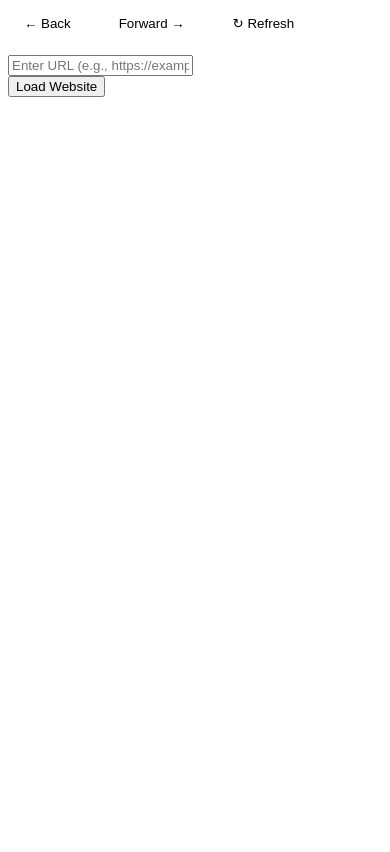
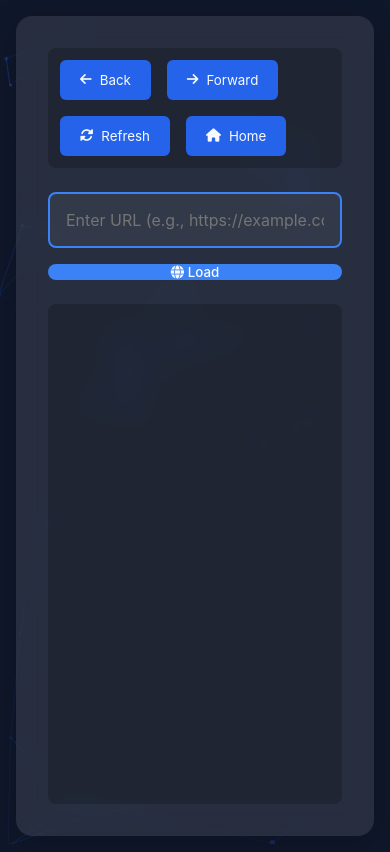
Before and after one commit to Web-Games-Online/Web-Games-Online.github.io, a plain HTML site: page Proxy Test/index.html in a window 390 px wide. Drawn offline with nearby package versions, Linux system fonts and the light colour scheme.

Commit message:
Update index.html

```diff
--- a/Proxy Test/index.html
+++ b/Proxy Test/index.html
@@ -3,30 +3,182 @@
 <head>
     <meta charset="UTF-8">
     <meta name="viewport" content="width=device-width, initial-scale=1.0">
-    <title>Dynamic Web Proxy</title>
+    <title>Advanced Web Proxy</title>
+    <link rel="stylesheet" href="https://cdnjs.cloudflare.com/ajax/libs/font-awesome/6.0.0/css/all.min.css">
     <style>
-        /* Previous styles remain the same */
+        :root {
+            --primary: #2563eb;
+            --secondary: #1e40af;
+            --accent: #3b82f6;
+            --background: #0f172a;
+            --text: #f8fafc;
+            --success: #22c55e;
+            --error: #ef4444;
+        }
 
-        .navigation-bar {
+        * {
+            margin: 0;
+            padding: 0;
+            box-sizing: border-box;
+            font-family: 'Inter', system-ui, sans-serif;
+        }
+
+        body {
+            background: var(--background);
+            color: var(--text);
+            min-height: 100vh;
+        }
+
+        #particles-js {
+            position: fixed;
+            width: 100%;
+            height: 100%;
+            z-index: 1;
+        }
+
+        .container {
+            position: relative;
+            z-index: 2;
+            max-width: 1400px;
+            margin: 0 auto;
+            padding: 2rem;
+        }
+
+        .proxy-interface {
+            background: rgba(255, 255, 255, 0.1);
+            backdrop-filter: blur(12px);
+            border-radius: 16px;
+            padding: 2rem;
+            box-shadow: 0 8px 32px rgba(0, 0, 0, 0.2);
+        }
+
+        .nav-bar {
             display: flex;
             gap: 1rem;
-            margin-bottom: 1rem;
+            margin-bottom: 1.5rem;
+            background: rgba(0, 0, 0, 0.2);
+            padding: 0.75rem;
+            border-radius: 8px;
         }
 
         .nav-button {
             background: var(--primary);
             color: var(--text);
             border: none;
-            padding: 0.5rem 1rem;
-            border-radius: 0.5rem;
+            padding: 0.75rem 1.25rem;
+            border-radius: 6px;
             cursor: pointer;
+            display: flex;
+            align-items: center;
+            gap: 0.5rem;
+            transition: all 0.3s ease;
+        }
+
+        .nav-button:hover {
+            background: var(--secondary);
+            transform: translateY(-2px);
+        }
+
+        .url-bar {
+            display: flex;
+            gap: 1rem;
+            margin-bottom: 1.5rem;
+        }
+
+        .url-input {
+            flex: 1;
+            padding: 1rem;
+            border: 2px solid var(--accent);
+            background: rgba(255, 255, 255, 0.05);
+            border-radius: 8px;
+            color: var(--text);
+            font-size: 1rem;
+        }
+
+        .url-input:focus {
+            outline: none;
+            border-color: var(--primary);
+            box-shadow: 0 0 0 3px rgba(37, 99, 235, 0.3);
+        }
+
+        .load-button {
+            background: var(--accent);
+            color: var(--text);
+            border: none;
+            padding: 0 2rem;
+            border-radius: 8px;
+            cursor: pointer;
+            font-weight: 500;
+            transition: all 0.3s ease;
+        }
+
+        .load-button:hover {
+            background: var(--primary);
+            transform: translateY(-2px);
+        }
+
+        .frame-container {
+            background: rgba(0, 0, 0, 0.2);
+            border-radius: 8px;
+            padding: 1rem;
+            height: 700px;
         }
 
         .proxy-frame {
             width: 100%;
-            height: 700px;
+            height: 100%;
             border: none;
-            border-radius: 0.5rem;
+            border-radius: 4px;
+            background: white;
+        }
+
+        .status {
+            position: fixed;
+            bottom: 2rem;
+            right: 2rem;
+            padding: 1rem 2rem;
+            border-radius: 8px;
+            animation: slideIn 0.3s ease;
+            z-index: 1000;
+        }
+
+        .status.success {
+            background: var(--success);
+            color: white;
+        }
+
+        .status.error {
+            background: var(--error);
+            color: white;
+        }
+
+        @keyframes slideIn {
+            from {
+                transform: translateX(100%);
+                opacity: 0;
+            }
+            to {
+                transform: translateX(0);
+                opacity: 1;
+            }
+        }
+
+        @media (max-width: 768px) {
+            .container {
+                padding: 1rem;
+            }
+
+            .nav-bar {
+                flex-wrap: wrap;
+            }
+
+            .url-bar {
+                flex-direction: column;
+            }
+
+            .frame-container {
+                height: 500px;
+            }
         }
     </style>
 </head>
@@ -34,20 +186,35 @@
     <div id="particles-js"></div>
 
     <div class="container">
-        <div class="proxy-box">
-            <div class="navigation-bar">
-                <button class="nav-button" onclick="goBack()">← Back</button>
-                <button class="nav-button" onclick="goForward()">Forward →</button>
-                <button class="nav-button" onclick="refreshFrame()">↻ Refresh</button>
+        <div class="proxy-interface">
+            <div class="nav-bar">
+                <button class="nav-button" onclick="proxyHistory.back()">
+                    <i class="fas fa-arrow-left"></i> Back
+                </button>
+                <button class="nav-button" onclick="proxyHistory.forward()">
+                    <i class="fas fa-arrow-right"></i> Forward
+                </button>
+                <button class="nav-button" onclick="proxyHistory.refresh()">
+                    <i class="fas fa-sync-alt"></i> Refresh
+                </button>
+                <button class="nav-button" onclick="proxyHistory.home()">
+                    <i class="fas fa-home"></i> Home
+                </button>
             </div>
-            <div class="input-group">
-                <input type="url" id="urlInput" placeholder="Enter URL (e.g., https://example.com)">
+
+            <div class="url-bar">
+                <input type="url" class="url-input" id="urlInput"
+                       placeholder="Enter URL (e.g., https://example.com)">
+                <button class="load-button" onclick="loadUrl()">
+                    <i class="fas fa-globe"></i> Load
+                </button>
             </div>
-            <button onclick="loadUrl()">Load Website</button>
-            <div id="result"></div>
+
+            <div class="frame-container" id="frameContainer"></div>
         </div>
     </div>
 
+    <script src="https://cdn.jsdelivr.net/particles.js/2.0.0/particles.min.js"></script>
     <script>
         particlesJS("particles-js", {
             "particles": {
@@ -59,40 +226,23 @@
                     }
                 },
                 "color": {
-                    "value": "#9b59b6"
+                    "value": "#2563eb"
                 },
                 "shape": {
-                    "type": "circle",
-                    "stroke": {
-                        "width": 0,
-                        "color": "#000000"
-                    },
-                    "polygon": {
-                        "nb_sides": 5
-                    }
+                    "type": "circle"
                 },
                 "opacity": {
                     "value": 0.5,
-                    "random": true,
-                    "anim": {
-                        "enable": true,
-                        "speed": 1,
-                        "opacity_min": 0.1
-                    }
+                    "random": true
                 },
                 "size": {
-                    "value": 5,
-                    "random": true,
-                    "anim": {
-                        "enable": true,
-                        "speed": 40,
-                        "size_min": 0.1
-                    }
+                    "value": 3,
+                    "random": true
                 },
                 "line_linked": {
                     "enable": true,
                     "distance": 150,
-                    "color": "#9b59b6",
+                    "color": "#2563eb",
                     "opacity": 0.4,
                     "width": 1
                 },
@@ -103,12 +253,7 @@
                     "random": false,
                     "straight": false,
                     "out_mode": "out",
-                    "bounce": false,
-                    "attract": {
-                        "enable": false,
-                        "rotateX": 600,
-                        "rotateY": 1200
-                    }
+                    "bounce": false
                 }
             },
             "interactivity": {
@@ -121,78 +266,90 @@
                     "onclick": {
                         "enable": true,
                         "mode": "push"
-                    }
+                    },
+                    "resize": true
                 }
             },
             "retina_detect": true
         });
 
-        window.onscroll = function() {
-            var header = document.getElementById('header');
-            var scrollPosition = window.pageYOffset;
-            if (scrollPosition > 0) {
-                header.style.backgroundColor = 'rgba(31, 31, 31, 0.4)';
-            } else {
-                header.style.backgroundColor = 'rgba(31, 31, 31, 0.6)';
+        class ProxyHistory {
+            constructor() {
+                this.history = [];
+                this.currentIndex = -1;
+                this.frame = null;
             }
-        };
 
-        let proxyFrame;
-        let frameHistory = [];
-        let currentHistoryIndex = -1;
+            initialize() {
+                this.frame = document.createElement('iframe');
+                this.frame.className = 'proxy-frame';
+                document.getElementById('frameContainer').appendChild(this.frame);
+            }
+
+            navigate(url) {
+                if (!this.frame) this.initialize();
+
+                const proxyUrl = `https://api.allorigins.win/raw?url=${encodeURIComponent(url)}`;
+
+                this.history = this.history.slice(0, this.currentIndex + 1);
+                this.history.push(proxyUrl);
+                this.currentIndex++;
+
+                this.frame.src = proxyUrl;
+                this.showStatus('Loading website...', 'success');
+            }
+
+            back() {
+                if (this.currentIndex > 0) {
+                    this.currentIndex--;
+                    this.frame.src = this.history[this.currentIndex];
+                }
+            }
+
+            forward() {
+                if (this.currentIndex < this.history.length - 1) {
+                    this.currentIndex++;
+                    this.frame.src = this.history[this.currentIndex];
+                }
+            }
+
+            refresh() {
+                if (this.frame && this.history[this.currentIndex]) {
+                    this.frame.src = this.history[this.currentIndex];
+                }
+            }
+
+            home() {
+                document.getElementById('urlInput').value = '';
+                if (this.frame) {
+                    this.frame.src = 'about:blank';
+                }
+            }
+
+            showStatus(message, type) {
+                const status = document.createElement('div');
+                status.className = `status ${type}`;
+                status.textContent = message;
+                document.body.appendChild(status);
+                setTimeout(() => status.remove(), 3000);
+            }
+        }
+
+        const proxyHistory = new ProxyHistory();
 
         function loadUrl() {
             const url = document.getElementById('urlInput').value;
-            const resultDiv = document.getElementById('result');
-
-            if (!proxyFrame) {
-                proxyFrame = document.createElement('iframe');
-                proxyFrame.className = 'proxy-frame';
-                resultDiv.innerHTML = '';
-                resultDiv.appendChild(proxyFrame);
-            }
-
-            const proxyUrl = `http://localhost:3000/proxy?url=${encodeURIComponent(url)}`;
-            proxyFrame.src = proxyUrl;
-
-            frameHistory.push(proxyUrl);
-            currentHistoryIndex = frameHistory.length - 1;
-        }
-
-        function goBack() {
-            if (currentHistoryIndex > 0) {
-                currentHistoryIndex--;
-                proxyFrame.src = frameHistory[currentHistoryIndex];
+            if (url) {
+                proxyHistory.navigate(url);
+            } else {
+                proxyHistory.showStatus('Please enter a valid URL', 'error');
             }
         }
 
-        function goForward() {
-            if (currentHistoryIndex < frameHistory.length - 1) {
-                currentHistoryIndex++;
-                proxyFrame.src = frameHistory[currentHistoryIndex];
+        document.getElementById('urlInput').addEventListener('keypress', (e) => {
+            if (e.key === 'Enter') {
+                loadUrl();
             }
-        }
-
-        function refreshFrame() {
-            if (proxyFrame) {
-                proxyFrame.src = proxyFrame.src;
-            }
-        }
-
-        // Event listener for iframe navigation
-        document.addEventListener('DOMContentLoaded', () => {
-            const resultDiv = document.getElementById('result');
-            resultDiv.addEventListener('click', (e) => {
-                if (e.target.tagName === 'A') {
-                    e.preventDefault();
-                    const href = e.target.getAttribute('href');
-                    if (href.startsWith('/proxy')) {
-                        proxyFrame.src = href;
-                        frameHistory.push(href);
-                        currentHistoryIndex = frameHistory.length - 1;
-                    }
-                }
-            });
         });
     </script>
 </body>
```
